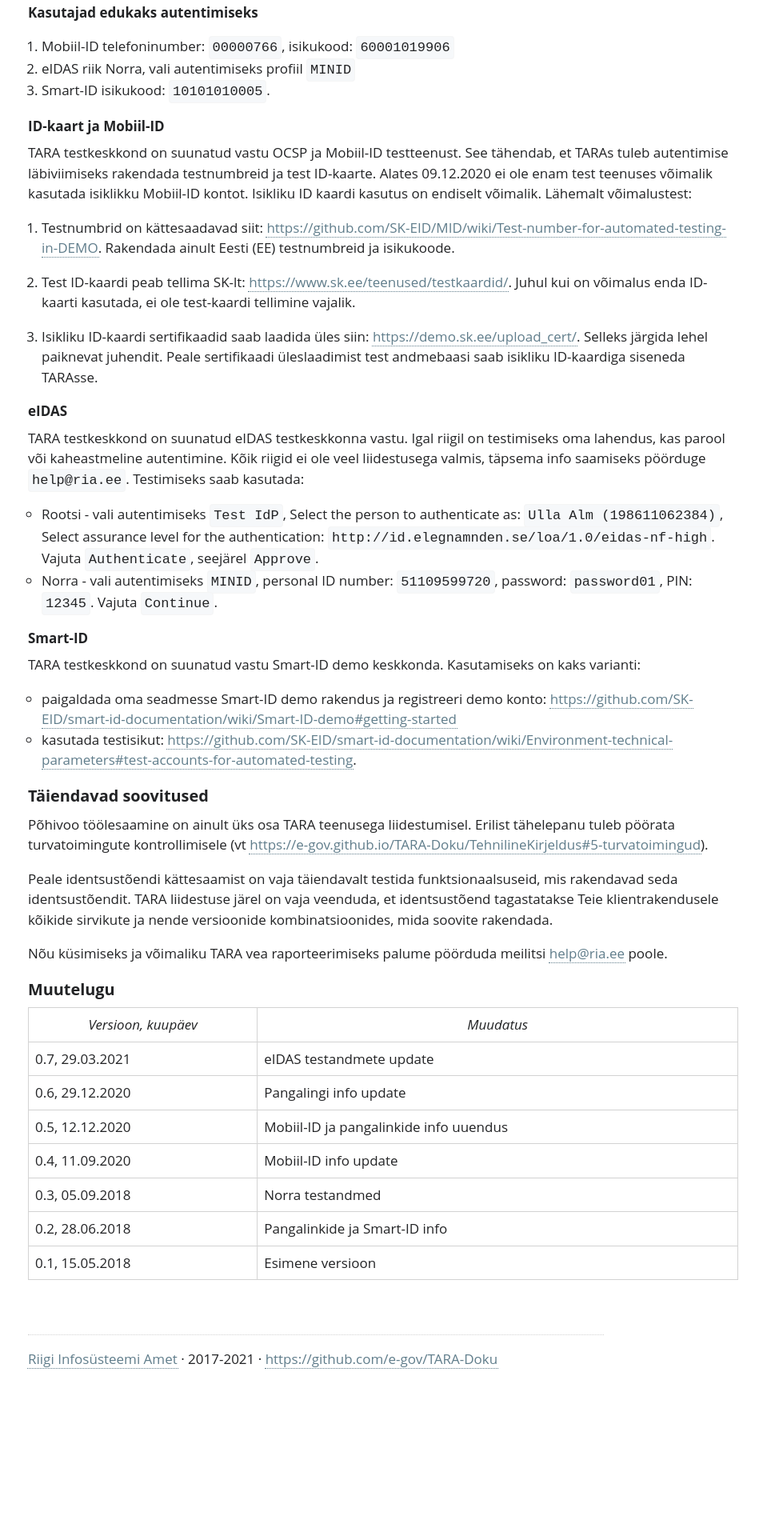
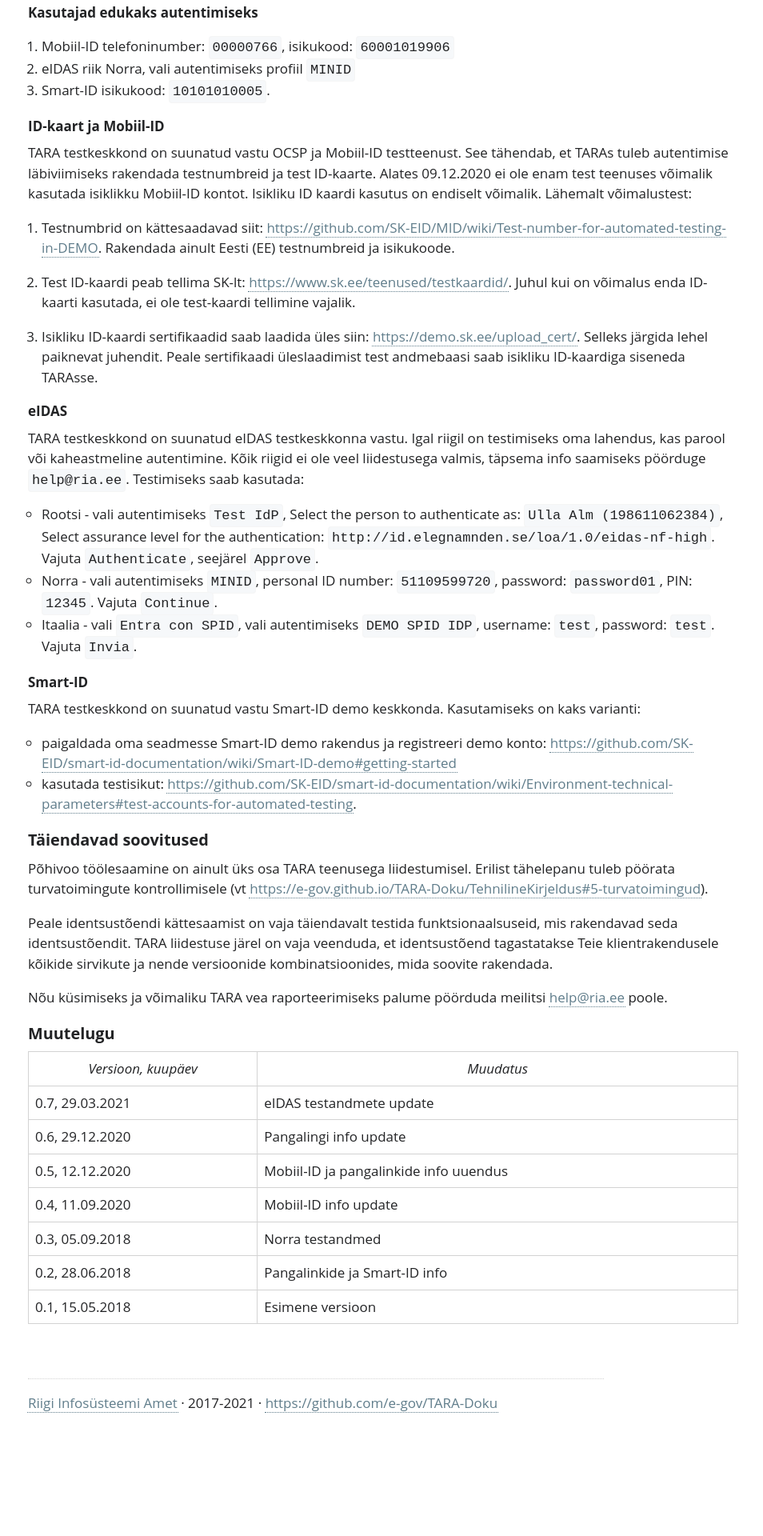
Before and after one commit to e-gov/TARA-Doku, a Jekyll site: the page built from Testimine.md, in a window 1280 px wide. Shown: the part 1952-3872 px from the top of the page at 80% size, without its empty margins (323-1277 px from the left). Built offline with Jekyll 4.4.1, drawn with Linux system fonts in a browser that asks for light colours; our own code applies the rules of GitHub Pages for plain Markdown files.

Commit message:
Update Testimine.md

```diff
--- a/Testimine.md
+++ b/Testimine.md
@@ -76,6 +76,7 @@ TARA testkeskkond on suunatud eIDAS testkeskkonna vastu. Igal riigil on testimis
 
 - Rootsi - vali autentimiseks `Test IdP`, Select the person to authenticate as: `Ulla Alm (198611062384)`, Select assurance level for the authentication: `http://id.elegnamnden.se/loa/1.0/eidas-nf-high`. Vajuta `Authenticate`, seejärel `Approve`.
 - Norra - vali autentimiseks `MINID`, personal ID number: `51109599720`, password: `password01`, PIN: `12345`. Vajuta `Continue`.
+- Itaalia - vali `Entra con SPID`, vali autentimiseks `DEMO SPID IDP`, username: `test`, password: `test`. Vajuta `Invia`.
 
 ### Smart-ID
 
```
